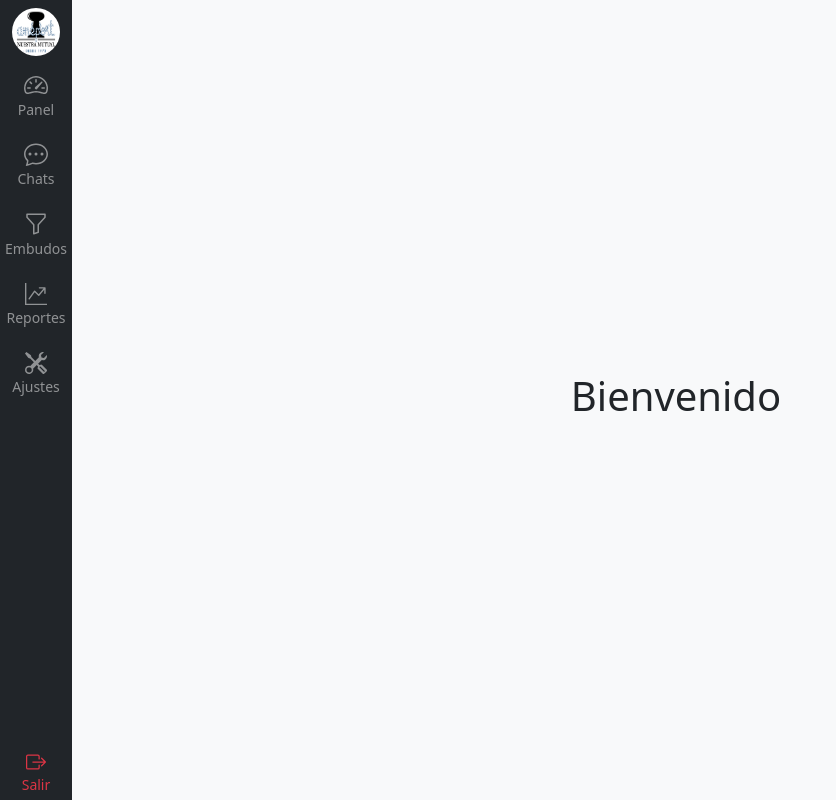
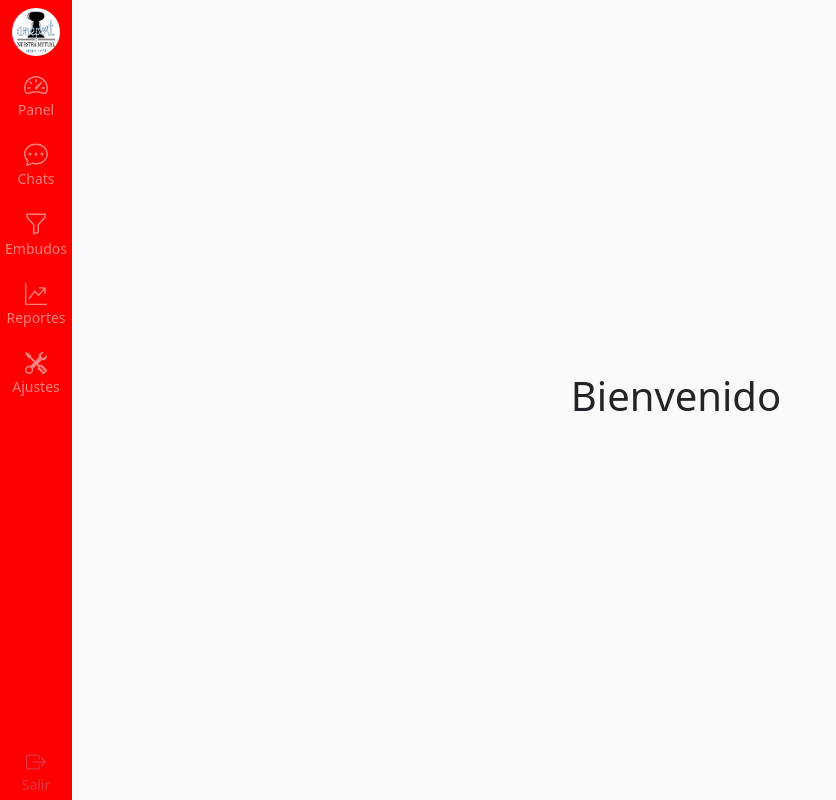
Before and after one commit to UnionSI/djangochat, a Django app: page / in a window 1280 px wide. Shown: the whole page, without its empty margins (0-836 px from the left). Run offline with Django 4.2, Linux system fonts and the light colour scheme; a user stored in the database is signed in.

Commit message:
subir a render v2

```diff
--- a/static/css/style.css
+++ b/static/css/style.css
@@ -24,3 +24,7 @@
 .display-none-important {
     display: none !important;
 }
+
+.bg-dark {
+    background-color: red !important;
+}
```
